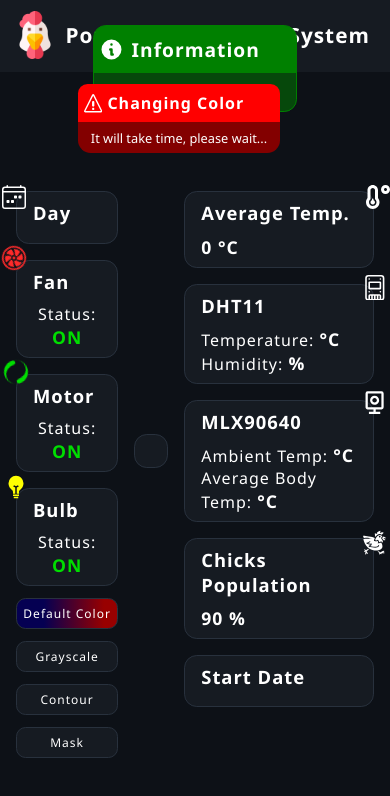
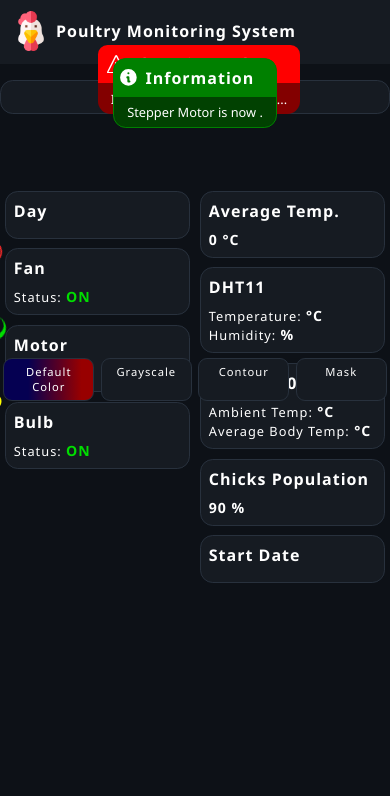
Before and after one commit to DarwinCamahalan/automated-poultry-pen, a Next.js app in the folder website/: page / in a window 390 px wide. Both pictures are taken after a click on the element "Default Color". Shown: the top 796 px of the page. Built offline with nearby package versions, Linux system fonts and the light colour scheme; no server answers; the database is empty.

Commit message:
Added Mobile View

```diff
--- a/website/components/Content/Content.js
+++ b/website/components/Content/Content.js
@@ -186,15 +186,6 @@ const Content = () => {
         </div>
       ) : null}
 
-      {toggleMessageColor ? (
-        <div className={styles.colorChangeMessage}>
-          <h1>
-            <ImWarning className={styles.warningIcon} />
-            Changing Color
-          </h1>
-          <p>It will take time, please wait...</p>
-        </div>
-      ) : null}
       <div className={styles.info}>
         <div className={styles.dayCount}>
           <BsCalendar4Week className={styles.dayIcon} />
@@ -264,6 +255,15 @@ const Content = () => {
       {/* IMAGE */}
       <div className={styles.cameraImage}>
         {imageUrl && <img src={imageUrl} alt="Camera" />}
+        {toggleMessageColor ? (
+          <div className={styles.colorChangeMessage}>
+            <h1>
+              <ImWarning className={styles.warningIcon} />
+              Changing Color
+            </h1>
+            <p>It will take time, please wait...</p>
+          </div>
+        ) : null}
       </div>
       {/* IMAGE */}
       <div className={styles.sensors}>
--- a/website/components/Content/content.module.scss
+++ b/website/components/Content/content.module.scss
@@ -107,45 +107,17 @@
       }
     }
   }
-  .colorChangeMessage {
-    position: absolute;
-    top: 10%;
-    left: 20%;
-    width: 100%;
-    display: flex;
-    flex-direction: column;
-    width: auto;
-    border-radius: 0.8em;
-    background-color: rgb(131, 0, 0);
-    h1 {
-      display: flex;
-      align-items: center;
-      font-weight: 600;
-      letter-spacing: 1px;
-      font-size: 1em;
-      background-color: red;
-      border-radius: 0.6em 0.6em 0 0;
-      padding: 0.5em 0;
-      .warningIcon {
-        margin: 0 0.3em 0 0.3em;
-        font-size: 1.15em;
-      }
-    }
-    p {
-      padding: 0.5em 1em;
-      font-size: 0.8em;
-      color: white;
-    }
-  }
+
   .motorStatus {
     position: absolute;
+    z-index: 2;
     width: 100%;
     display: flex;
     align-items: center;
     justify-content: center;
-    top: 3%;
+    top: 7%;
     .infoContainer {
-      background-color: rgba(0, 128, 0, 0.5);
+      background-color: rgb(0, 88, 0);
       border: 1px solid green;
       border-radius: 0.8em;
       h1 {
@@ -170,6 +142,7 @@
     }
   }
   .cameraImage {
+    position: relative;
     background-color: #161b22;
     border-radius: 0.8em;
     padding: 1em;
@@ -178,6 +151,36 @@
       border-radius: 0.3em;
       width: auto;
       height: 30em;
+    }
+    .colorChangeMessage {
+      position: absolute;
+      bottom: -3%;
+      left: 35%;
+      width: 100%;
+      display: flex;
+      flex-direction: column;
+      width: auto;
+      border-radius: 0.8em;
+      background-color: rgb(131, 0, 0);
+      h1 {
+        display: flex;
+        align-items: center;
+        font-weight: 600;
+        letter-spacing: 1px;
+        font-size: 1em;
+        background-color: red;
+        border-radius: 0.6em 0.6em 0 0;
+        padding: 0.5em 0;
+        .warningIcon {
+          margin: 0 0.3em 0 0.5em;
+          font-size: 1.15em;
+        }
+      }
+      p {
+        padding: 0.5em 1em;
+        font-size: 0.8em;
+        color: white;
+      }
     }
   }
 
@@ -351,3 +354,106 @@
     }
   }
 }
+
+@media only screen and (max-width: 1000px) {
+  .buttons {
+    position: absolute !important;
+    bottom: 47.5%;
+    width: 100% !important;
+    display: flex !important;
+    flex-direction: row !important;
+    flex-wrap: nowrap !important;
+    margin: 0 !important;
+    p {
+      width: 100% !important;
+      font-size: 0.7em !important;
+      z-index: 2;
+      margin: 0 0.3em !important;
+    }
+  }
+  .contentBG {
+    position: relative !important;
+    width: 100%;
+    height: 100%;
+    display: flex;
+    flex-wrap: wrap;
+    align-items: center;
+    justify-content: center;
+
+    .cameraImage {
+      order: 1;
+      width: 100%;
+      margin: 1em 0;
+      img {
+        width: 100%;
+      }
+    }
+    .camIcon,
+    .dayIcon,
+    .dhtIcon,
+    .fanIcon,
+    .bulbIcon,
+    .motorIcon,
+    .avgTempIcon,
+    .populationIcon {
+      display: none;
+    }
+    .dayCount,
+    .fan,
+    .motor,
+    .dhtSensor,
+    .camSensor,
+    .bulb,
+    .averageTemp,
+    .date {
+      width: 100%;
+      margin: 0.3em !important;
+      padding: 0.5em !important;
+      h1 {
+        font-size: 1em;
+      }
+      p {
+        font-size: 0.8em;
+        text-align-last: left;
+      }
+    }
+    .motorStatus {
+      top: -1%;
+      z-index: 2;
+      .infoContainer {
+        background-color: rgb(1, 65, 1);
+        h1 {
+          font-size: 1em;
+        }
+        p {
+          font-size: 0.8em;
+        }
+      }
+    }
+    .colorChangeMessage {
+      left: 25% !important;
+      h1 {
+        font-size: 1em;
+      }
+      p {
+        font: 0.8em;
+      }
+    }
+
+    .info {
+      position: unset !important;
+      order: 2;
+      width: 50%;
+      margin: 0 !important;
+      padding: 0 !important;
+      margin-top: 3.5em !important;
+    }
+    .sensors {
+      width: 50%;
+      order: 3;
+      margin: 0 !important;
+      padding: 0 !important;
+      margin-top: 3.5em !important;
+    }
+  }
+}
--- a/website/components/Navbar/navbar.module.scss
+++ b/website/components/Navbar/navbar.module.scss
@@ -19,3 +19,18 @@
     }
   }
 }
+
+@media only screen and (max-width: 1000px) {
+  .navbarBG {
+    height: 4em;
+    .layout {
+      .img {
+        width: 2.5em;
+        height: auto;
+      }
+      h1 {
+        font-size: 1em;
+      }
+    }
+  }
+}
--- a/website/styles/globals.scss
+++ b/website/styles/globals.scss
@@ -8,4 +8,25 @@
 body {
   background-color: #0d1117;
   color: white;
+  overflow-x: hidden !important;
 }
+
+/* width */
+::-webkit-scrollbar {
+  width: 5px;
+}
+
+/* Track */
+::-webkit-scrollbar-track {
+  background: #28313d;
+}
+
+/* Handle */
+::-webkit-scrollbar-thumb {
+  background: #161b22;
+}
+
+/* Handle on hover */
+::-webkit-scrollbar-thumb:hover {
+  background: #1e242d;
+}
```
